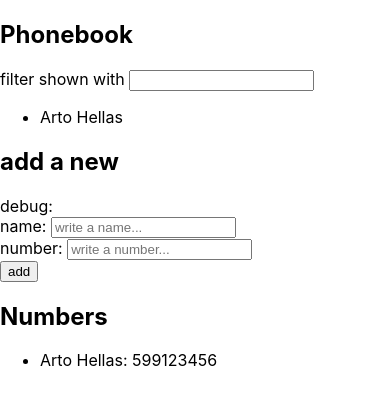
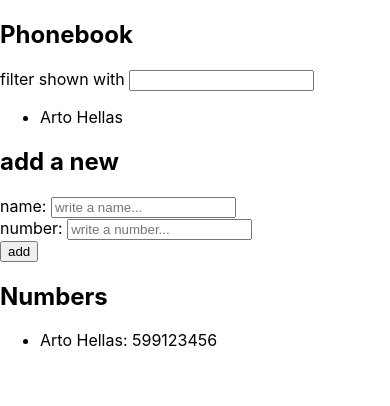
Before and after one commit to mikhita/part2, a React (Create React App) app: page / in a window 390 px wide. Shown: the top 406 px of the page. Built offline with nearby package versions, Linux system fonts and the light colour scheme.

Commit message:
2.10: The Phonebook Step5

```diff
--- /dev/null
+++ b/src/components/AddContact.js
@@ -0,0 +1,31 @@
+import React from "react";
+
+const AddContact = (props) => {
+  return (
+    <div>
+      <form onSubmit={props.addName}>
+        <div>
+          name:{" "}
+          <input
+            onChange={props.handleNameChange}
+            value={props.newName}
+            placeholder="write a name..."
+          />
+        </div>
+        <div>
+          number:{" "}
+          <input
+            value={props.newNumber}
+            onChange={props.handleNumberChange}
+            placeholder="write a number..."
+          />
+        </div>
+        <div>
+          <button type="submit">add</button>
+        </div>
+      </form>
+    </div>
+  );
+};
+
+export default AddContact;
--- /dev/null
+++ b/src/components/FilteredName.js
@@ -0,0 +1,26 @@
+import React from "react";
+
+const FilteredName = (props) => {
+  return (
+    <div>
+      <div>
+        filter shown with{" "}
+        <input
+          onChange={props.handleSearchNameChange}
+          value={props.searchName}
+        />
+      </div>
+      <ul>
+        {props.filteredArray.length === 0 ? (
+          <p>no results found</p>
+        ) : (
+          props.filteredArray.map((name) => {
+            return <li key={name.id}>{name.name}</li>;
+          })
+        )}
+      </ul>
+    </div>
+  );
+};
+
+export default FilteredName;
--- /dev/null
+++ b/src/components/NumbersList.js
@@ -0,0 +1,18 @@
+import React from "react";
+
+const NumbersList = (props) => {
+  return (
+    <div>
+      <ul>
+        {props.persons.map((person) => (
+          <li key={person.id}>
+            {person.name}
+            {": "} {person.number}
+          </li>
+        ))}
+      </ul>
+    </div>
+  );
+};
+
+export default NumbersList;
--- a/src/components/PhoneBook.js
+++ b/src/components/PhoneBook.js
@@ -1,4 +1,7 @@
 import React, { useState } from "react";
+import AddContact from "./AddContact";
+import FilteredName from "./FilteredName";
+import NumbersList from "./NumbersList";
 
 const PhoneBook = () => {
   const [persons, setPersons] = useState([
@@ -57,51 +60,21 @@ const PhoneBook = () => {
   return (
     <div>
       <h2>Phonebook</h2>
-      <div>
-        filter shown with{" "}
-        <input onChange={handleSearchNameChange} value={searchName} />
-      </div>
-      <ul>
-        {filteredArray.length === 0 ? (
-          <p>no results found</p>
-        ) : (
-          filteredArray.map((name) => {
-            return <li key={name.id}>{name.name}</li>;
-          })
-        )}
-      </ul>
+      <FilteredName
+        value={searchName}
+        handleSearchNameChange={handleSearchNameChange}
+        filteredArray={filteredArray}
+      />
       <h2>add a new</h2>
-      <div>debug: {newName}</div>
-      <form onSubmit={addName}>
-        <div>
-          name:{" "}
-          <input
-            onChange={handleNameChange}
-            value={newName}
-            placeholder="write a name..."
-          />
-        </div>
-        <div>
-          number:{" "}
-          <input
-            value={newNumber}
-            onChange={handleNumberChange}
-            placeholder="write a number..."
-          />
-        </div>
-        <div>
-          <button type="submit">add</button>
-        </div>
-      </form>
+      <AddContact
+        addName={addName}
+        handleNameChange={handleNameChange}
+        newName={newName}
+        newNumber={newNumber}
+        handleNumberChange={handleNumberChange}
+      />
       <h2>Numbers</h2>
-      <ul>
-        {persons.map((person) => (
-          <li key={person.id}>
-            {person.name}
-            {": "} {person.number}
-          </li>
-        ))}
-      </ul>
+      <NumbersList persons={persons} />
     </div>
   );
 };
```
